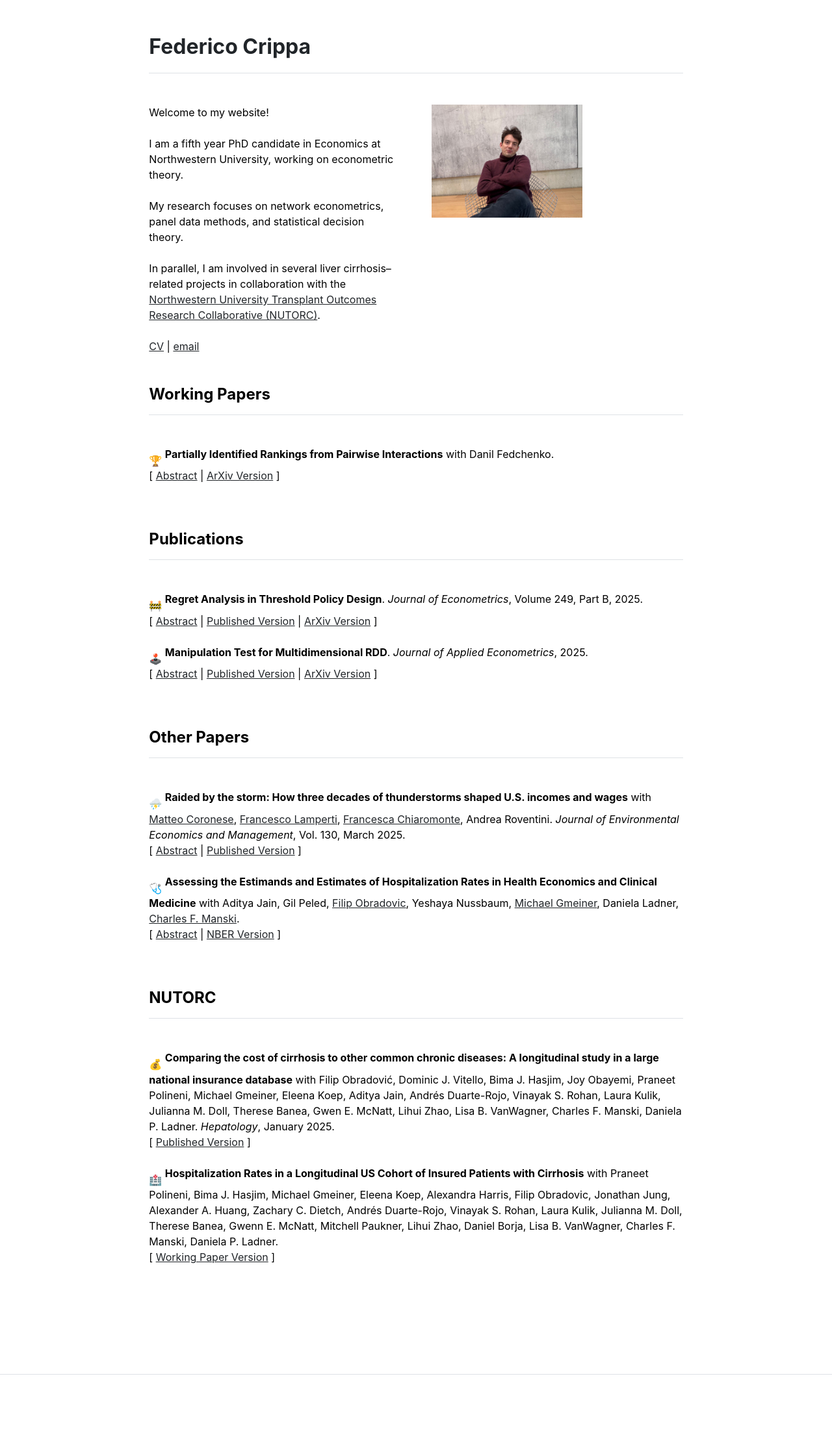
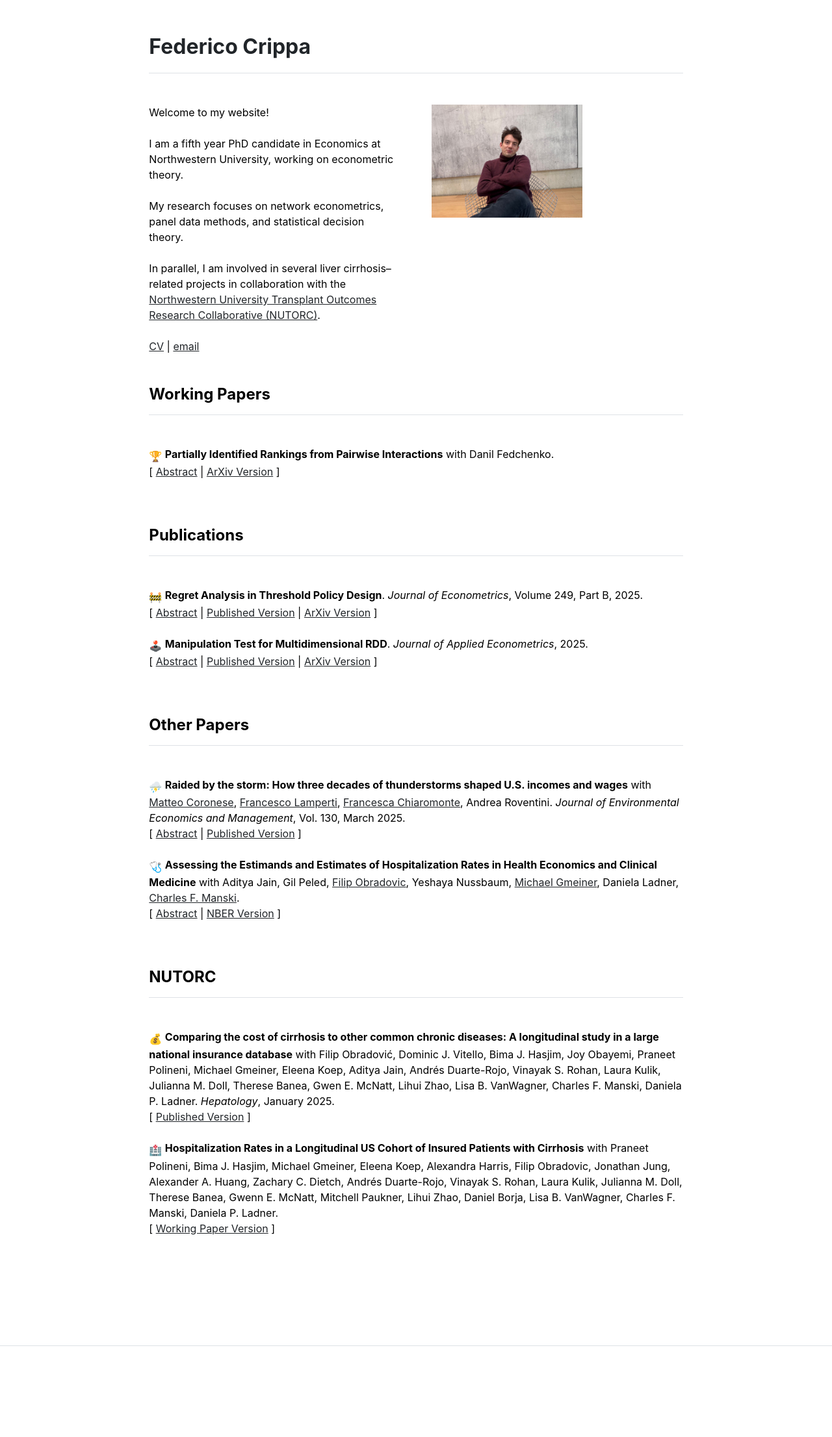
Before and after one commit to fedecrp/fedecrp.github.io, a Jekyll site: the page built from index.md, in a window 1280 px wide. Shown: the whole page at 65% size. Built offline with Jekyll 4.4.1, drawn with Linux system fonts in a browser that asks for light colours; after the commit the page ends 2168 px from its top, so only the background shows below that.

Commit message:
Update main.scss

```diff
--- a/_sass/main.scss
+++ b/_sass/main.scss
@@ -14,5 +14,5 @@ body a {
 }
 
 .paper-icon {
- vertical-align: -0.60em;/* baseline-align with text */
+ vertical-align: -0.20em;/* baseline-align with text */
 }
```
